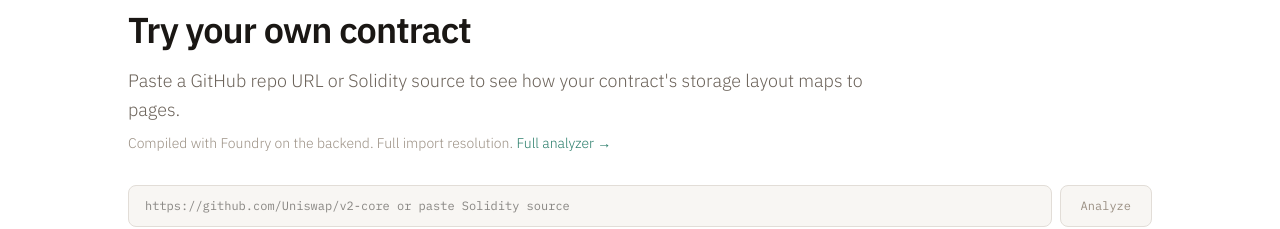
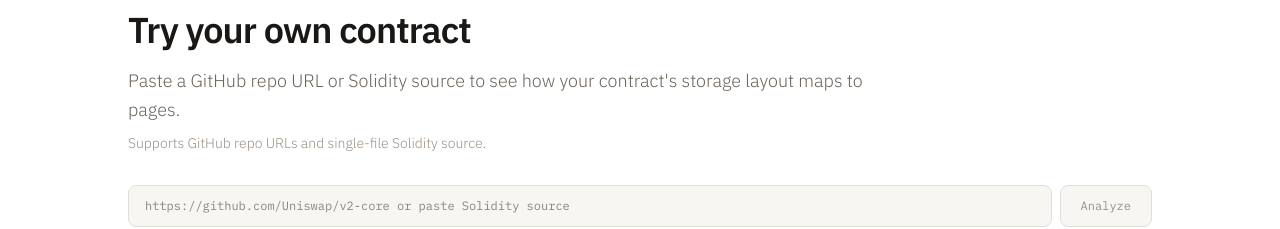
Before and after one commit to portdeveloper/pageified-storage, a Next.js app: page /mip-8 in a window 1280 px wide. Shown: the part 6020-6249 px from the top of the page. Built offline with nearby package versions, Linux system fonts and the light colour scheme.

Commit message:
Remove implementation details from analyzer section copy

```diff
--- a/src/components/AnalyzerSection.tsx
+++ b/src/components/AnalyzerSection.tsx
@@ -12,7 +12,6 @@ import {
   type CompilationResult,
   type ContractResult,
 } from "./analyzer/solc-utils";
-import Link from "next/link";
 
 function isMapping(type: string): boolean {
   return type.startsWith("mapping(");
@@ -103,10 +102,7 @@ export default function AnalyzerSection() {
           storage layout maps to pages.
         </p>
         <p className="text-sm text-text-tertiary font-light mb-8">
-          Compiled with Foundry on the backend. Full import resolution.{" "}
-          <Link href="/analyzer" className="text-solution-accent hover:underline">
-            Full analyzer →
-          </Link>
+          Supports GitHub repo URLs and single-file Solidity source.
         </p>
 
         {/* Input */}
```
